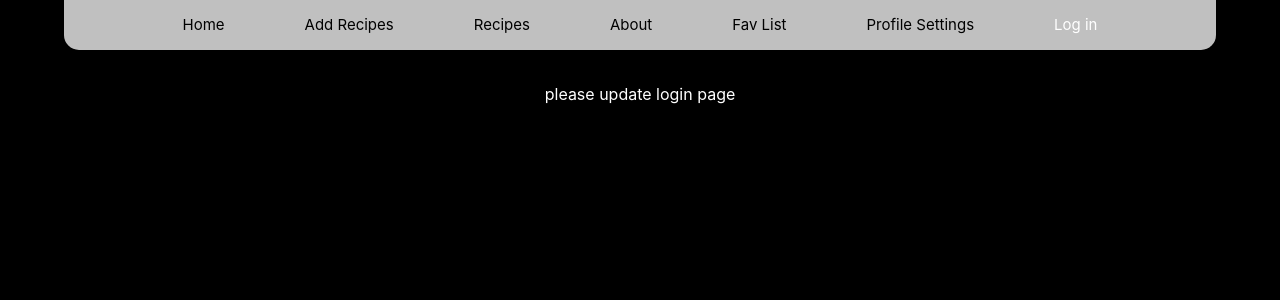
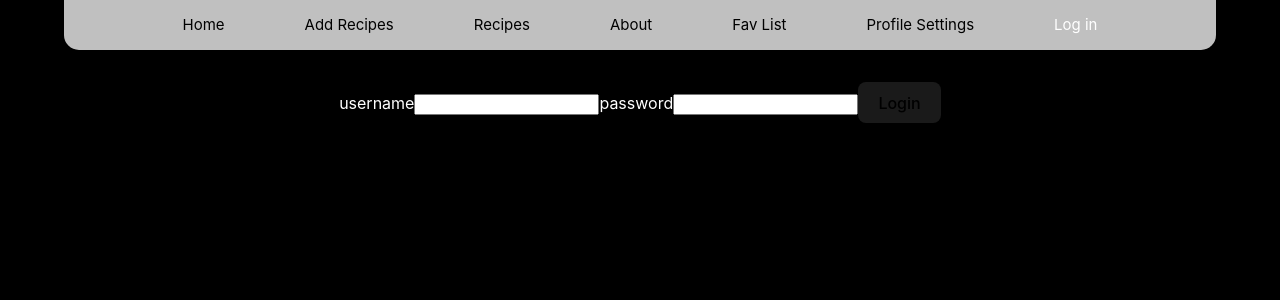
Before and after one commit to Ramdan-SE8/recipe, a React (Vite) app: page /login in a window 1280 px wide. Shown: the top 300 px of the page. Built offline with nearby package versions, Linux system fonts and the light colour scheme.

Commit message:
added RecipeContext.jsx, UserContext.jsx, Login and Logout functions, and display of loggedin username under navbar

```diff
--- a/src/components/Login.jsx
+++ b/src/components/Login.jsx
@@ -1,5 +1,37 @@
+import { useContext } from "react";
+import { UserContext } from "../context/UserContext";
+
 const Login = () => {
-  return <>please update login page</>;
+  const userCtx = useContext(UserContext);
+  const {
+    credentials,
+    handleCredentialsChange,
+    handleLogin,
+    isLoggedIn,
+    setIsLoggedIn,
+    handleLogout,
+  } = userCtx;
+
+  return (
+    <div>
+      <form onSubmit={handleLogin}>
+        <label htmlFor="username">username</label>
+        <input
+          name="username"
+          value={credentials.username}
+          onChange={handleCredentialsChange}
+        />
+        <label>password</label>
+        <input
+          name="password"
+          type="password"
+          value={credentials.password}
+          onChange={handleCredentialsChange}
+        />
+        <button type="submit">Login</button>
+      </form>
+    </div>
+  );
 };
 
 export default Login;
--- a/src/components/NavBar.jsx
+++ b/src/components/NavBar.jsx
@@ -1,8 +1,15 @@
 import { NavLink } from "react-router-dom";
 import styles from "./NavBar.module.css";
+import { useContext } from "react";
+import { UserContext } from "../context/UserContext";
 
 const NavBar = () => {
+  const userCtx = useContext(UserContext);
+  const { credentials, handleLogin, isLoggedIn, setIsLoggedIn, handleLogout,loggedInUsername } =
+    userCtx;
+
   return (
+    <>
     <nav className={styles.bar}>
       <NavLink
         to="/"
@@ -53,6 +60,8 @@ const NavBar = () => {
       >
         Profile Settings
       </NavLink>
+
+      {isLoggedIn === false ? (
         <NavLink
           to="login"
           className={({ isActive }) =>
@@ -61,7 +70,13 @@ const NavBar = () => {
         >
           Log in
         </NavLink>
+      ) : (
+        <button onClick={handleLogout}>Log Out</button>
+      )}
+
     </nav>
+    {isLoggedIn && <p className={styles.credentials}>Hello, {loggedInUsername}</p>}
+    </>
   );
 };
 
--- a/src/components/NavBar.module.css
+++ b/src/components/NavBar.module.css
@@ -56,3 +56,10 @@
 .outlet{
     padding-top: 50px;
 }
+
+.credentials{
+    font-size:0.8rem;
+    position:fixed;
+    width:100%;
+    transform: translateX(33%);
+}
--- /dev/null
+++ b/src/context/RecipeContext.jsx
@@ -0,0 +1,20 @@
+import { createContext, useState } from "react";
+
+// Step 1: Create a context object
+export const RecipeContext = createContext();
+
+// Step 2: Set up a Context Provider
+export function RecipeProvider({children}){
+
+    const [selRecipe, setSelRecipe] = useState({});
+
+    const contextValue = {
+        selRecipe,
+        setSelRecipe,
+    };
+    return(
+        <RecipeContext.Provider value={contextValue}>
+            {children}
+        </RecipeContext.Provider>
+    )
+}
--- /dev/null
+++ b/src/context/UserContext.jsx
@@ -0,0 +1,75 @@
+import { createContext, useState } from "react";
+import { useNavigate } from "react-router-dom";
+
+
+
+
+export const UserContext = createContext();
+
+export function UserProvider({ children }) {
+  const [credentials, setCredentials] = useState({
+    username: "",
+    password: "",
+  });
+  //Store Logged In UserName:
+  const [loggedInUsername, setLoggedInUsername] = useState("");
+  const navigate = useNavigate();
+
+  const [isLoggedIn, setIsLoggedIn] = useState(false);
+
+  const handleCredentialsChange = (event) => {
+    setCredentials((prevCredentials) => {
+      const newCredentials = {
+        ...prevCredentials,
+        [event.target.name]: event.target.value,
+      };
+      return newCredentials;
+    });
+  };
+
+  const handleLogin = (event) => {
+
+    event.preventDefault();
+
+    if (!credentials.username || !credentials.password) {
+      alert("Please provide both username and password.");
+      return;
+    }
+
+    if (credentials.username === "admin" && credentials.password === "admin") {
+      alert(
+        `✅ Logged in with username: ${credentials.username} and password: ${credentials.password}`
+      );
+      setIsLoggedIn(true);
+      setLoggedInUsername(credentials.username);
+      setCredentials({
+        username: "",
+        password: "",
+      });
+      navigate("/", { replace: true });
+    } else {
+      alert("❌ Invalid credentials");
+    }
+
+  };
+
+  const handleLogout = () => {
+    setIsLoggedIn(false);
+    alert('Logged Out!')
+  };
+
+  const contextValue = {
+    credentials,
+    handleCredentialsChange,
+    handleLogin,
+    isLoggedIn,
+    setIsLoggedIn,
+    handleLogout,
+    loggedInUsername,
+    setLoggedInUsername
+  };
+
+  return (
+    <UserContext.Provider value={contextValue}>{children}</UserContext.Provider>
+  );
+}
```
Also changed, not shown: src/components/Root.jsx (+10 -0 lines). Lines whose indentation alone changed are shown as unchanged.
